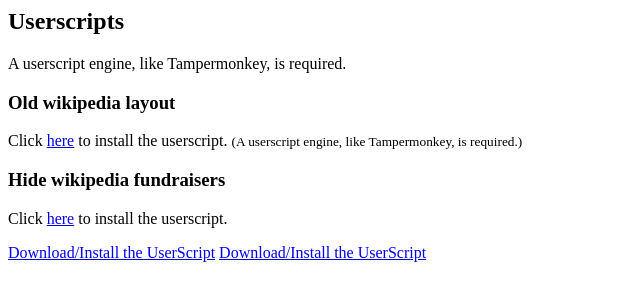
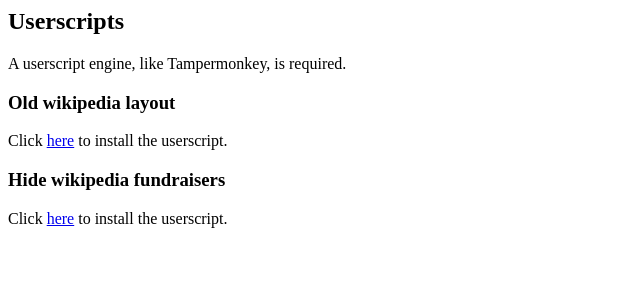
Before and after one commit to pedrohiiq/userscript-test, a plain HTML site: page index.html in a window 1280 px wide. Shown: the whole page, without its empty margins (0-640 px from the left). Drawn offline with Linux system fonts and the light colour scheme.

Commit message:
fix silly mistakes on links

```diff
--- a/index.html
+++ b/index.html
@@ -7,16 +7,11 @@
 	<p>A userscript engine, like Tampermonkey, is required.</p>
 	<h3>Old wikipedia layout</h3>
         <p>
-	    Click <a href="/user.js">here</a> to install the userscript.
-	    <small>(A userscript engine, like Tampermonkey, is required.)</small>
+	    Click <a href="/old_layout.user.js">here</a> to install the userscript.
         </p>
 	<h3>Hide wikipedia fundraisers</h3>
         <p>
 	    Click <a href="/no_begging.user.js">here</a> to install the userscript.
         </p>
-	<p>
-		<a href="http://www.openjs.com/scripts/greasemonkey/utilities/link_code_insert/link_code_insert.user.js">Download/Install the UserScript</a>
-		<a href="/no_begging.user.js">Download/Install the UserScript</a>
-	</p>
     </body>
 </html>
--- a/old_layout.user.js
+++ b/old_layout.user.js
@@ -1,10 +1,10 @@
 // ==UserScript==
 // @name         Old Wikipedia Layout
-// @version      0.2.1
+// @version      0.2.2
 // @description  Redirects Wikipedia to use the good (pre-2023) skin.
 // @author       Pedrokinha, Sheer Anger
 // @match        *://*.wikipedia.org/*
-// @downloadURL  https://pedrohiiq.github.io/userscript-test/old_layout.js
+// @downloadURL  https://pedrohiiq.github.io/userscript-test/old_layout.user.js
 // @grant        none
 // @license      MIT
 // @inject-into  page
```
